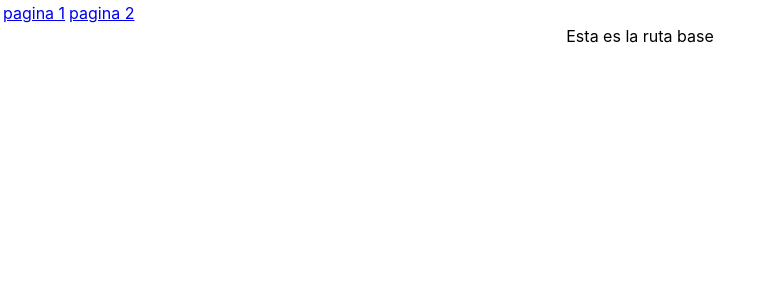
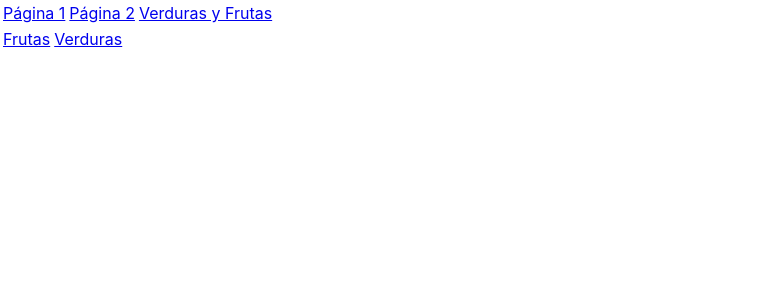
Before and after one commit to mzavaletavargas/app-react-prueba, a React (Create React App) app: page /pagina3 in a window 1280 px wide. Shown: the top 300 px of the page, without its empty margins (0-772 px from the left). Built offline with nearby package versions, Linux system fonts and the light colour scheme.

Commit message:
Agregando Verduras y Frutas

```diff
--- a/src/App.js
+++ b/src/App.js
@@ -1,12 +1,10 @@
 import React from 'react';
 import TodoList from './TodoList';
 import './App.css';
-import {
-  BrowserRouter as Router,
-  Route,
-  Switch
-} from 'react-router-dom';
-import Navigation from './Navigation';
+import { BrowserRouter as Router, Route, Switch } from 'react-router-dom';
+import { Navigation } from './Navigation';
+import { Category } from './Category';
+
 export default function App() {
   const dataList = [
     {
@@ -25,28 +23,26 @@ export default function App() {
 
   return (
     <Router>
+    <Navigation />
     <div className="App">
-        <Navigation />
       <Switch>
         <Route path="/pagina1">
           <div>
-              Hola Esta es la página uno
+            Hola Esta es la Página 1
           </div>
         </Route>
-
         <Route path="/pagina2">
           <TodoList list={dataList}> </TodoList>
-
         </Route>
-
+        <Route path="/pagina3">
+          <Category/>
+        </Route>
         <Route path="/">
           <div>
             Esta es la ruta base
           </div>
         </Route>
       </Switch>
-
-
     </div>
     </Router>
   );
--- /dev/null
+++ b/src/Category.js
@@ -0,0 +1,31 @@
+import React from 'react'
+import { BrowserRouter as Router, Link, Route, Switch } from 'react-router-dom'
+
+export const Category = () => {
+    return (
+        <Router>
+        <div>
+            <nav>
+                <table>
+                <tr key="">
+                    <td><Link to="/pagina3/frutas">Frutas</Link></td>
+                    <td><Link to="/pagina3/verduras">Verduras</Link></td>
+                </tr>
+                </table>
+            </nav>
+            <Switch >
+                <Route path="/pagina3/frutas">
+                <div>
+                    <h1>Estas en la pagina de frutas</h1>
+                </div>
+                </Route>
+                <Route path="/pagina3/verduras">
+                <div>
+                    <h1>Estas en la pagina de verduras</h1>
+                </div>
+                </Route>
+            </Switch>
+        </div>
+        </Router>
+    )
+}
--- /dev/null
+++ b/src/Navigation.js
@@ -0,0 +1,16 @@
+import React from 'react';
+import { Link } from 'react-router-dom';
+
+export const Navigation = () => {
+    return (
+        <nav>
+            <table>
+            <tr key="">
+                <td><Link to="/pagina1">Página 1</Link></td>
+                <td><Link to="/pagina2">Página 2</Link></td>
+                <td><Link to="/pagina3">Verduras y Frutas</Link></td>
+            </tr>
+            </table>
+        </nav>
+    )
+}
```
Also changed, not shown: 2 other files (tests, documents, lock files or other folders). Lines whose indentation alone changed are shown as unchanged.
